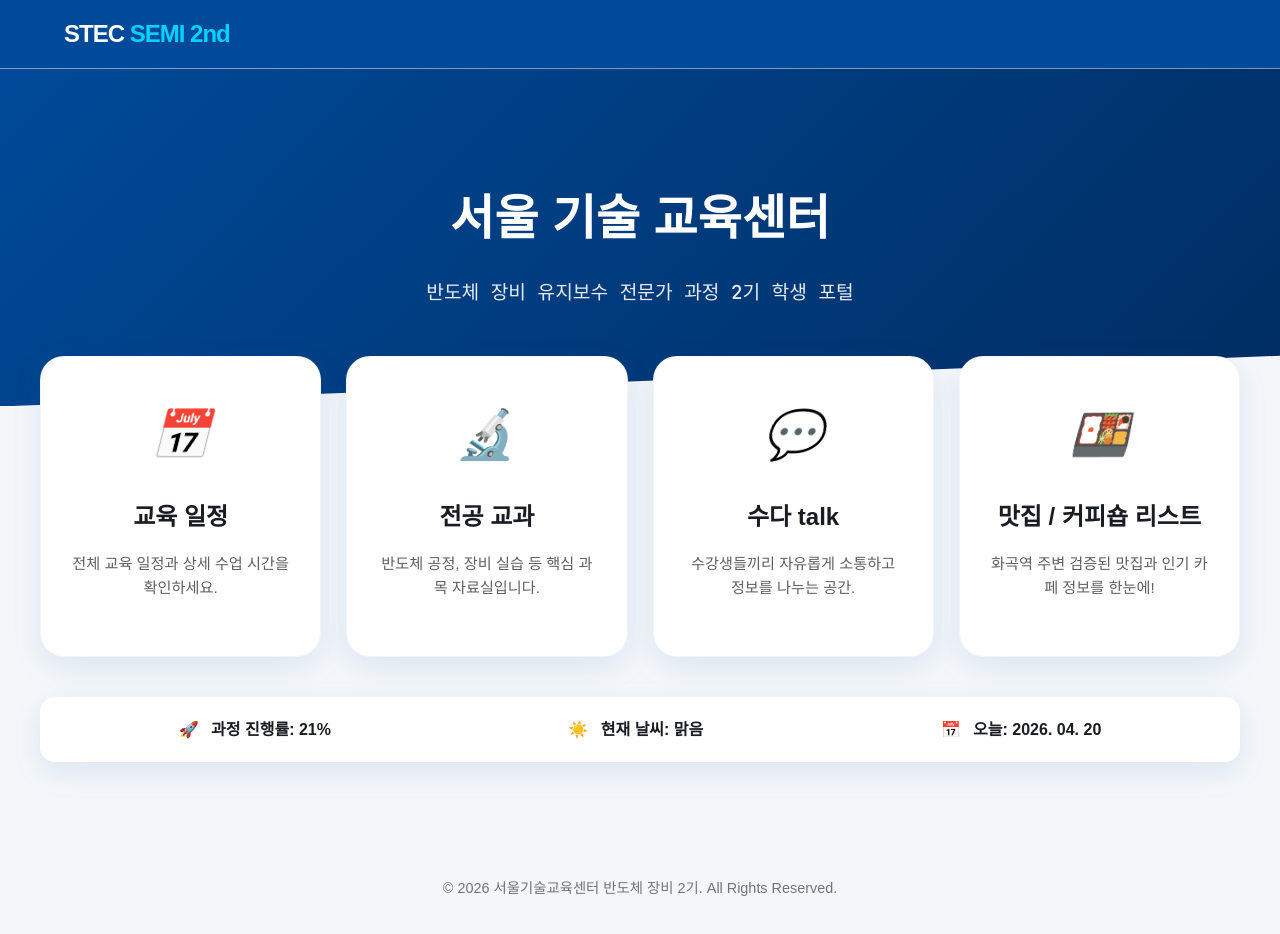
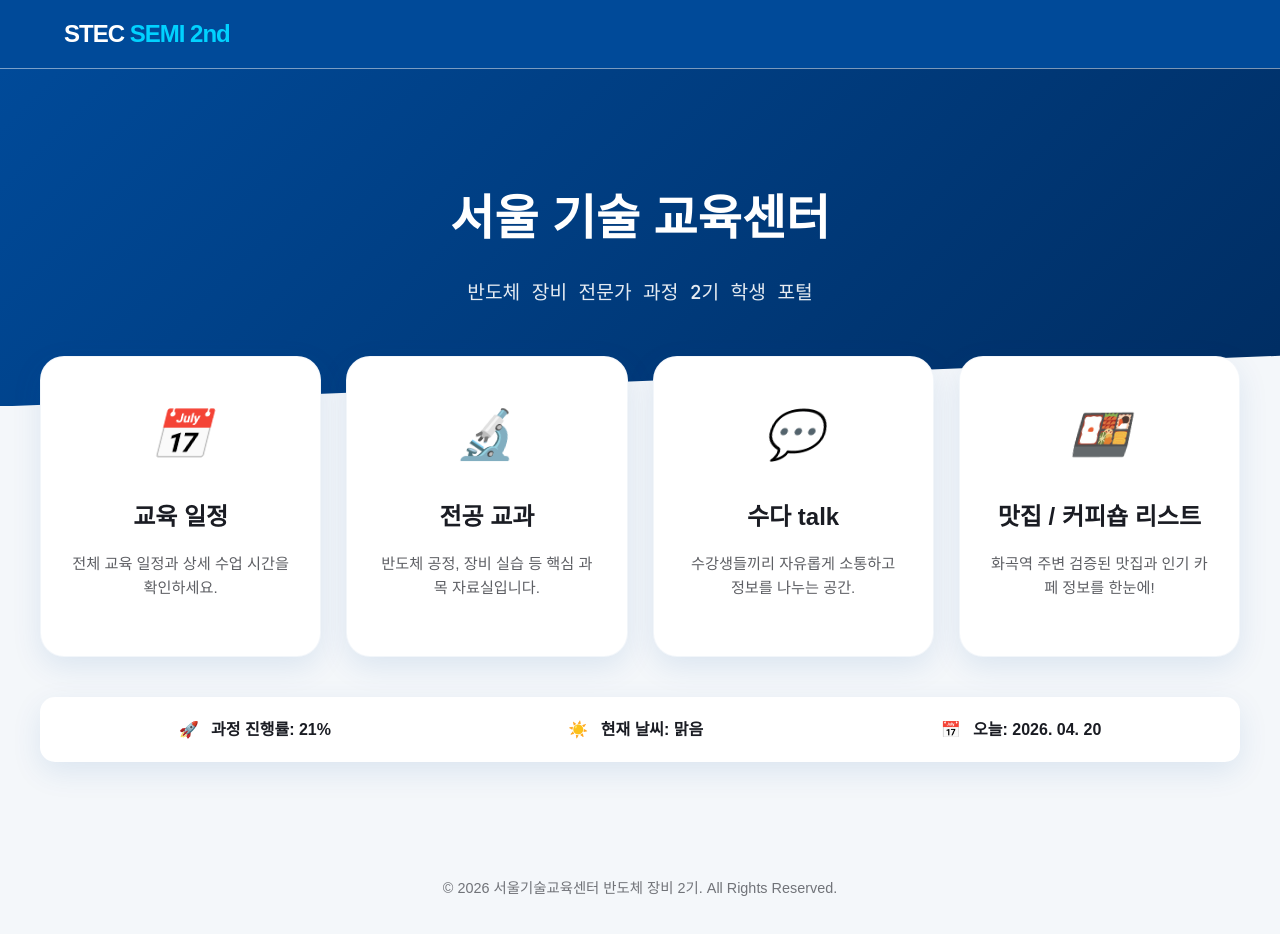
Before and after one commit to Donguk-popo/product-builder-lecture, a plain HTML site: page index.html in a window 1280 px wide. Drawn offline with Linux system fonts and the light colour scheme; a web font is replaced by a local one.

Commit message:
페이지 수정

```diff
--- a/index.html
+++ b/index.html
@@ -115,7 +115,7 @@
 
     <div class="hero">
         <h1>서울 기술 교육센터</h1>
-        <p>반도체 장비 유지보수 전문가 과정 2기 학생 포털</p>
+        <p>반도체 장비 전문가 과정 2기 학생 포털</p>
     </div>
 
     <div class="main-content">
```
